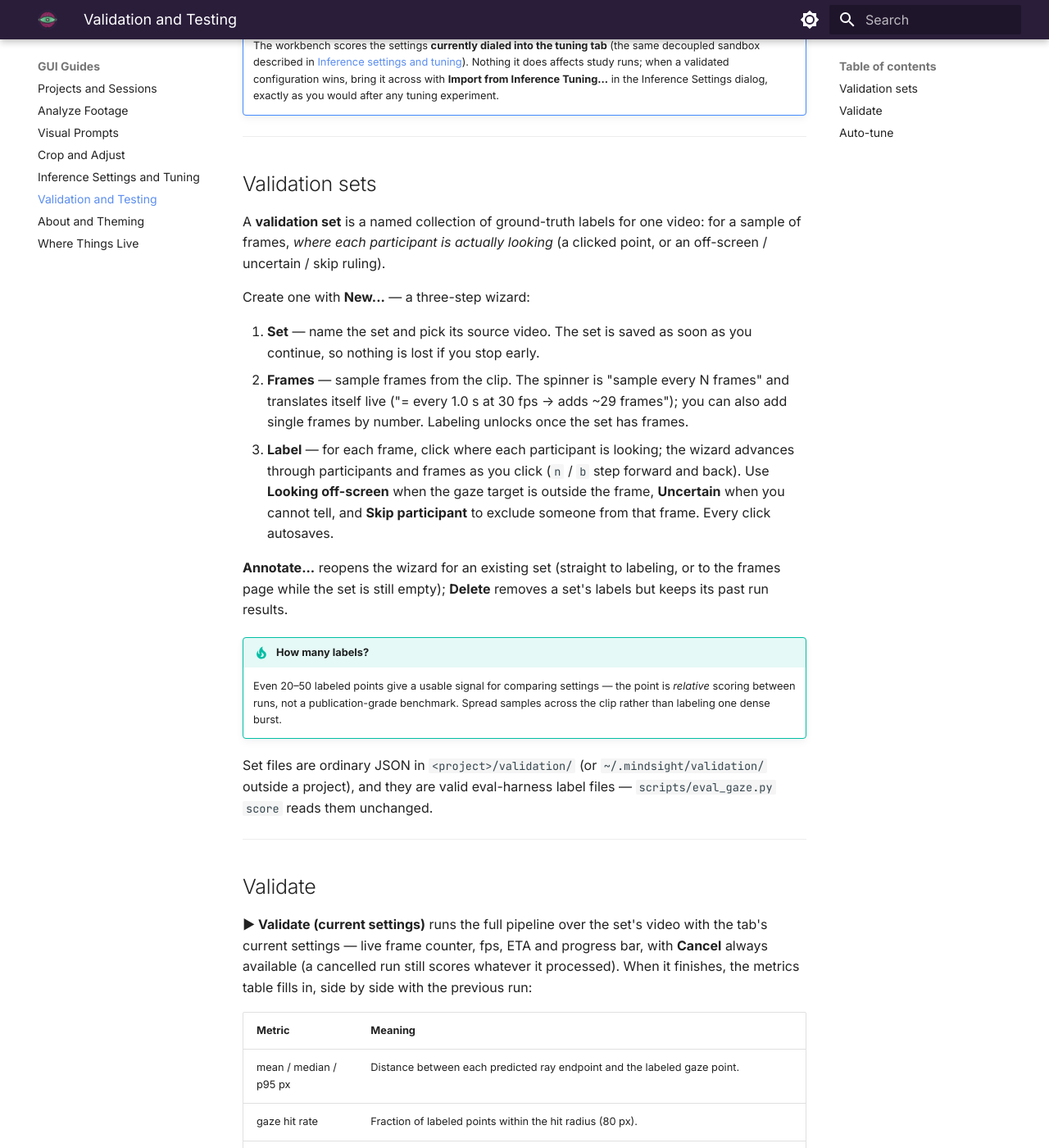
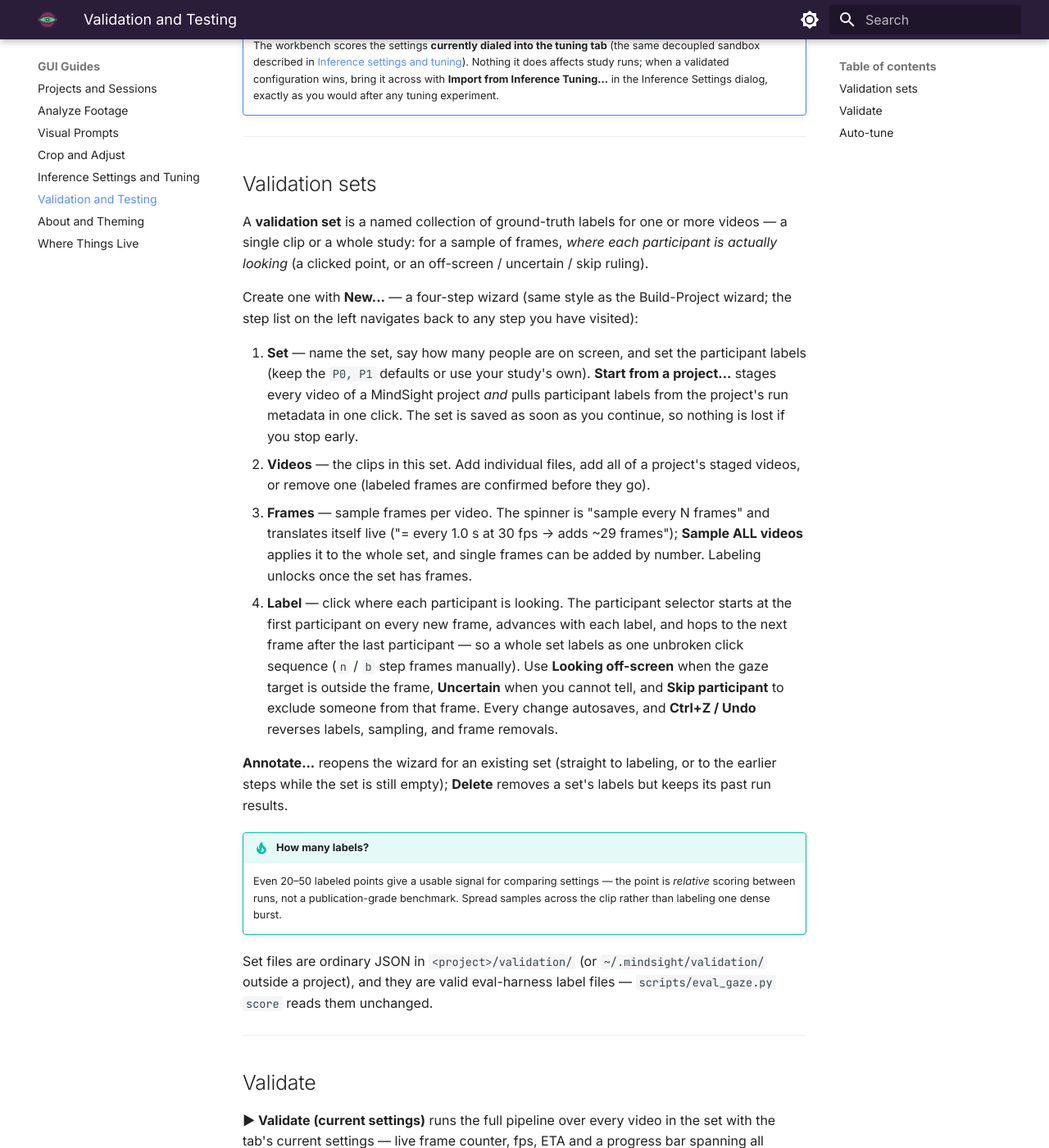
Before and after one commit to kylen-d/mindsight, an MkDocs documentation site: the page built from docs/guides/validation-and-testing.md, in a window 1280 px wide and 1400 px high, scrolled down 380 px. Shown: the whole window at 82% size. Built offline with MkDocs 1.6.1 and Material for MkDocs 9.7.7, drawn with Linux system fonts in a browser that asks for light colours; some of the changed text lies outside the part shown.

Commit message:
docs: v1.1 w4c-9 guide + changelog for the W4C GUI-checklist fixes -- validation-and-testing.md rewritten for multi-video sets and the four-step wizard (project import, participants seeding, Sample ALL videos, selector reset + frame-hop labeling flow, Ctrl+Z undo) and the multi-video Validate semantics (pooled score, per-video breakdown, cancel skips remaining clips); both mirrored changelogs gain the 'W4C GUI-checklist fixes' block inside [1.3.0] (multi-video sets, wizard rebuild, Models-tab license column, quadrant/Preview-button layout). Docs-only; suite 1215 + ruff + strict mkdocs green.

```diff
--- a/docs/guides/validation-and-testing.md
+++ b/docs/guides/validation-and-testing.md
@@ -19,27 +19,40 @@ of eyeballed. It closes the tune → run → squint loop into tune → **Validat
 
 ## Validation sets
 
-A **validation set** is a named collection of ground-truth labels for one
-video: for a sample of frames, *where each participant is actually looking*
-(a clicked point, or an off-screen / uncertain / skip ruling).
+A **validation set** is a named collection of ground-truth labels for one or
+more videos — a single clip or a whole study: for a sample of frames, *where
+each participant is actually looking* (a clicked point, or an off-screen /
+uncertain / skip ruling).
 
-Create one with **New...** — a three-step wizard:
+Create one with **New...** — a four-step wizard (same style as the
+Build-Project wizard; the step list on the left navigates back to any step
+you have visited):
 
-1. **Set** — name the set and pick its source video. The set is saved as soon
-   as you continue, so nothing is lost if you stop early.
-2. **Frames** — sample frames from the clip. The spinner is "sample every N
+1. **Set** — name the set, say how many people are on screen, and set the
+   participant labels (keep the `P0, P1` defaults or use your study's own).
+   **Start from a project...** stages every video of a MindSight project
+   *and* pulls participant labels from the project's run metadata in one
+   click. The set is saved as soon as you continue, so nothing is lost if
+   you stop early.
+2. **Videos** — the clips in this set. Add individual files, add all of a
+   project's staged videos, or remove one (labeled frames are confirmed
+   before they go).
+3. **Frames** — sample frames per video. The spinner is "sample every N
    frames" and translates itself live ("= every 1.0 s at 30 fps → adds ~29
-   frames"); you can also add single frames by number. Labeling unlocks once
-   the set has frames.
-3. **Label** — for each frame, click where each participant is looking; the
-   wizard advances through participants and frames as you click (`n` / `b`
-   step forward and back). Use **Looking off-screen** when the gaze
-   target is outside the frame, **Uncertain** when you cannot tell, and
-   **Skip participant** to exclude someone from that frame. Every click
-   autosaves.
+   frames"); **Sample ALL videos** applies it to the whole set, and single
+   frames can be added by number. Labeling unlocks once the set has frames.
+4. **Label** — click where each participant is looking. The participant
+   selector starts at the first participant on every new frame, advances
+   with each label, and hops to the next frame after the last participant —
+   so a whole set labels as one unbroken click sequence (`n` / `b` step
+   frames manually). Use **Looking off-screen** when the gaze target is
+   outside the frame, **Uncertain** when you cannot tell, and **Skip
+   participant** to exclude someone from that frame. Every change
+   autosaves, and **Ctrl+Z / Undo** reverses labels, sampling, and frame
+   removals.
 
 **Annotate...** reopens the wizard for an existing set (straight to labeling,
-or to the frames page while the set is still empty); **Delete** removes a
+or to the earlier steps while the set is still empty); **Delete** removes a
 set's labels but keeps its past run results.
 
 !!! tip "How many labels?"
@@ -56,11 +69,13 @@ eval-harness label files — `scripts/eval_gaze.py score` reads them unchanged.
 
 ## Validate
 
-**▶ Validate (current settings)** runs the full pipeline over the set's video
-with the tab's current settings — live frame counter, fps, ETA and progress
-bar, with **Cancel** always available (a cancelled run still scores whatever
-it processed). When it finishes, the metrics table fills in, side by side
-with the previous run:
+**▶ Validate (current settings)** runs the full pipeline over every video in
+the set with the tab's current settings — live frame counter, fps, ETA and a
+progress bar spanning all videos ("video 2/5"), with **Cancel** always
+available (a cancelled run skips the remaining videos and still scores
+whatever it processed). Multi-video sets score as one pooled number with a
+per-video breakdown stored in the run's `score.json`. When it finishes, the
+metrics table fills in, side by side with the previous run:
 
 | Metric | Meaning |
 |--------|---------|
```
Also changed, not shown: CHANGELOG.md (+23 -0 lines), docs/changelog.md (+23 -0 lines).
